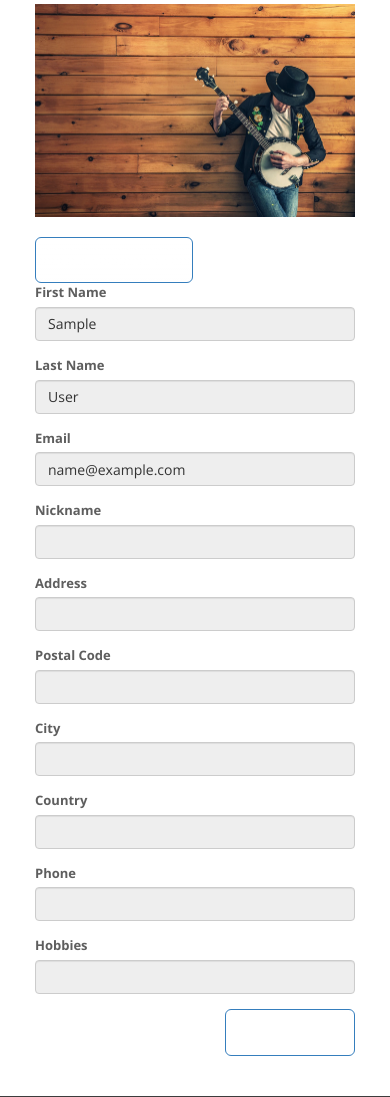
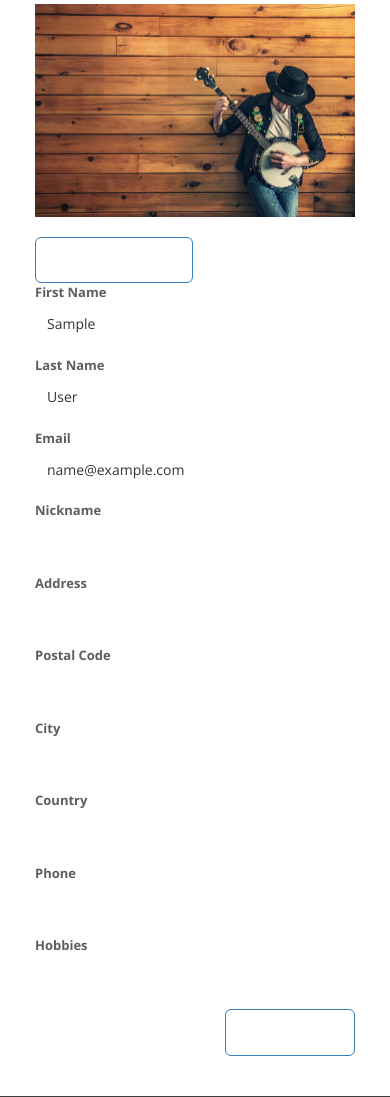
Before and after one commit to TejasM/picasso, a Django app: page /user/profile/ in a window 390 px wide; the page is wider, and only the part inside the window is pictured. Shown: the part 743-1840 px from the top of that part. Run offline with Django 3.2, Linux system fonts and the light colour scheme; the visitor is signed in with stand-in values (Sample User, id 1); data comes from the database, SQL or seed files in the repository; data that the repository does not hold is empty; some libraries are stand-ins or nearby versions.

Commit message:
Fix phone and make it look not like form

```diff
--- a/picasso/static/css/responsive.css
+++ b/picasso/static/css/responsive.css
@@ -662,3 +662,9 @@
 .iradio_line-blue {
     margin-bottom: 1em;
 }
+
+#profile-form input {
+    background: none;
+    border: none;
+    box-shadow: none;
+}
--- a/picasso/templates/profile/_profile.html
+++ b/picasso/templates/profile/_profile.html
@@ -85,7 +85,7 @@
                     <div class="form-group">
                         <label for="profile-phone" accesskey="S">Phone</label>
                         <input id="profile-phone" class="form-control"
-                               value="{{ user.profile.profile }}" disabled>
+                               value="{{ user.profile.phone }}" disabled>
                     </div>
                 </div>
             </div>
```
